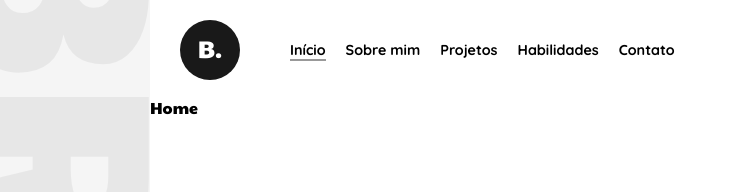
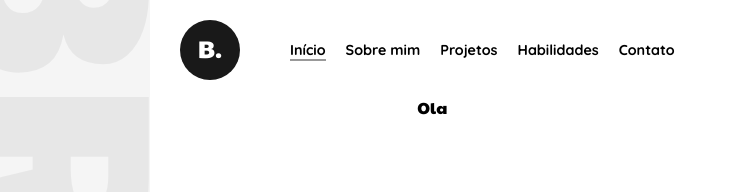
Before and after one commit to brunogcpinheiro/my-blog, a Gatsby site: page / in a window 1280 px wide. Shown: the top 192 px of the page, without its empty margins (0-737 px from the left). Built offline with nearby package versions, Linux system fonts and the light colour scheme; Gatsby itself is replaced by a stand-in of ours.

Commit message:
change Layout to pages and create introduce on home

```diff
--- /dev/null
+++ b/src/components/Introduce/index.js
@@ -0,0 +1,13 @@
+import React from "react"
+
+import * as S from "./styles"
+
+const Introduce = () => {
+  return (
+    <S.IntroduceWrapper>
+      <h1>Ola</h1>
+    </S.IntroduceWrapper>
+  )
+}
+
+export default Introduce
--- /dev/null
+++ b/src/components/Introduce/styles.js
@@ -0,0 +1,5 @@
+import styled from "styled-components"
+
+export const IntroduceWrapper = styled.div`
+  margin: 0 auto;
+`
--- a/src/components/Layout/index.js
+++ b/src/components/Layout/index.js
@@ -14,12 +14,14 @@ const Layout = ({ children }) => {
       <aside>
         <AsideText />
       </aside>
-      <main>
+      <div>
         <nav>
           <Navigation />
         </nav>
-        {children}
-      </main>
+        <S.MainWrapper>
+          {children}
+        </S.MainWrapper>
+      </div>
     </S.LayoutWrapper>
   )
 }
--- a/src/components/Layout/styles.js
+++ b/src/components/Layout/styles.js
@@ -3,3 +3,9 @@ import styled from "styled-components"
 export const LayoutWrapper = styled.main`
   display: flex;
 `
+
+export const MainWrapper = styled.main`
+  display: flex;
+  align-items: center;
+  justify-content: center;
+`
--- a/src/pages/index.js
+++ b/src/pages/index.js
@@ -3,10 +3,12 @@ import React from "react"
 import Layout from "../components/Layout"
 import SEO from "../components/seo"
 
+import Introduce from "../components/Introduce"
+
 const IndexPage = () => (
   <Layout>
-    <SEO title="Home" />
-    <h1>Home</h1>
+    <SEO title="Início" />
+    <Introduce />
   </Layout>
 )
 
```
